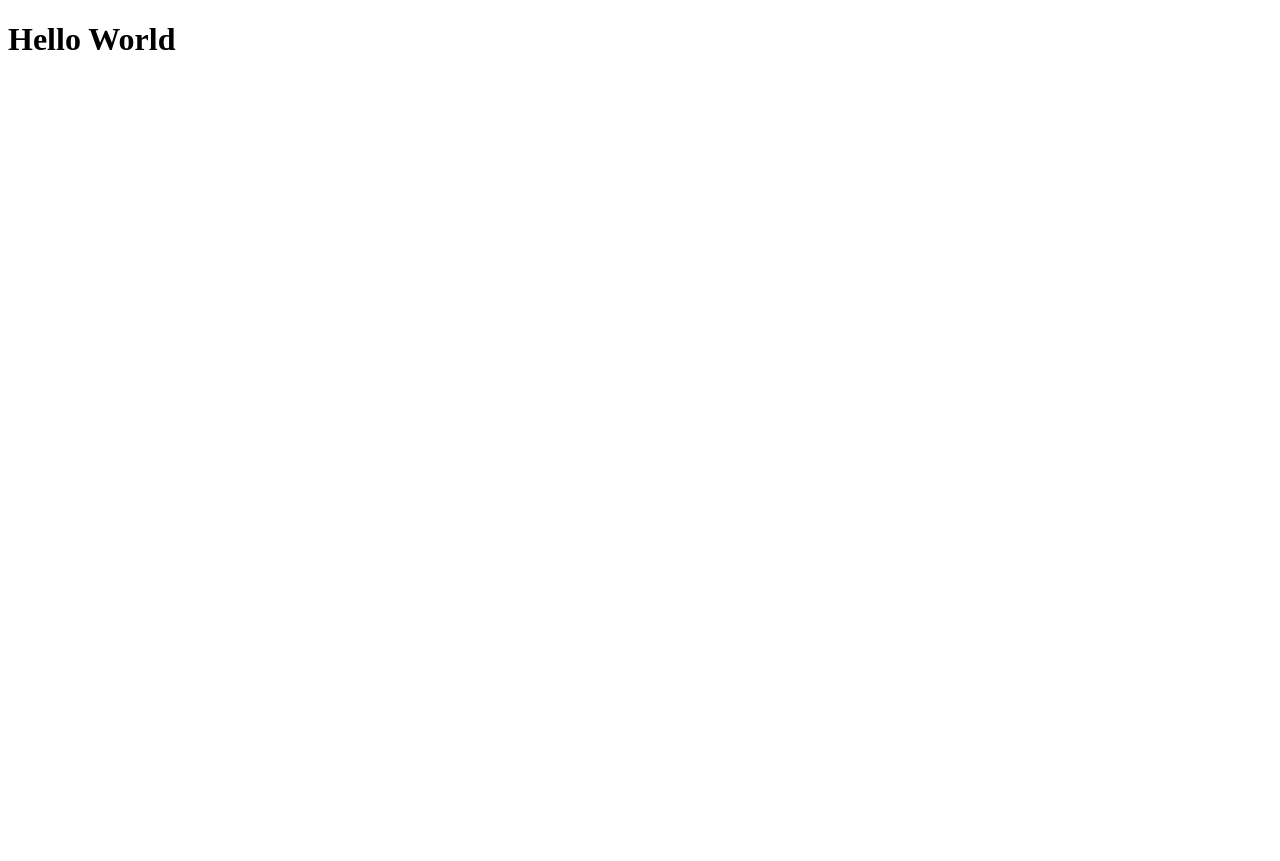
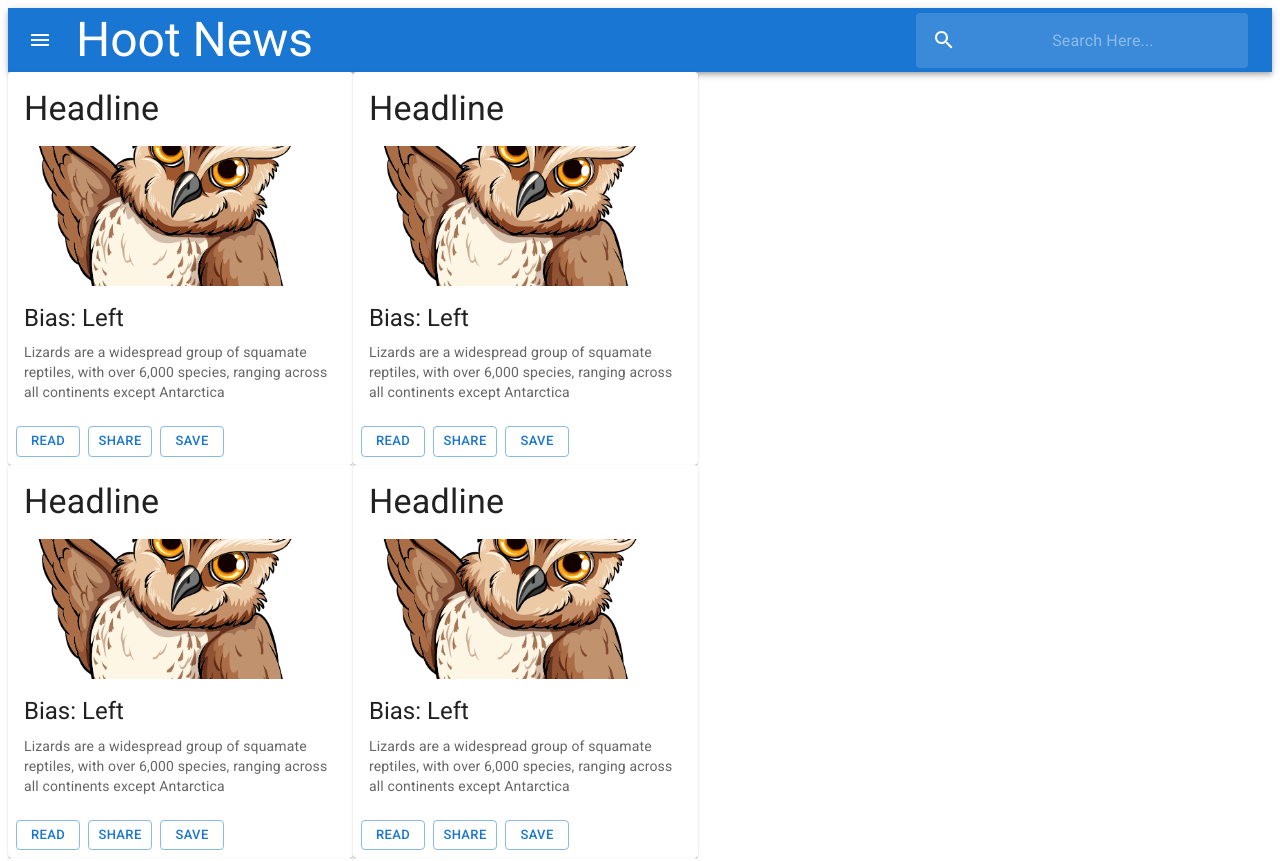
Before and after one commit to giffinmike/ScratchProject, a React app: page / in a window 1280 px wide. Shown: the top 861 px of the page. Before the commit the page ends 800 px from the top, so only its background shows below. Built offline with nearby package versions, Linux system fonts and the light colour scheme.

Commit message:
Pushing small changes to client file, components adn dependencies

```diff
--- a/client/App.jsx
+++ b/client/App.jsx
@@ -1,6 +1,14 @@
-
 import React from "react";
+import Search from "./components/Search.jsx";
+import Home from "./components/Home.jsx";
 
 export default function App() {
-  return <h1>Hello World</h1>;
+  return (
+    <div>
+      <Search />
+      <Home />
+      <Home />
+      <Home />
+    </div>
+  );
 }
--- /dev/null
+++ b/client/components/Home.jsx
@@ -0,0 +1,69 @@
+import * as React from 'react';
+import Card from '@mui/material/Card';
+import CardActions from '@mui/material/CardActions';
+import CardContent from '@mui/material/CardContent';
+import CardMedia from '@mui/material/CardMedia';
+import Button from '@mui/material/Button';
+import Typography from '@mui/material/Typography';
+import StarBorderPurple500SharpIcon from '@mui/icons-material/StarBorderPurple500Sharp';
+
+export default function ImgMediaCard() {
+  return (
+    <div>
+    <div className="cardWrap">
+    <Card sx={{ maxWidth: 345 }} display= "inline block">
+        <CardContent>
+            <Typography variant="h4" component="div">
+                Headline</Typography>
+        </CardContent>
+      <CardMedia
+        component="img"
+        alt="green iguana"
+        height="140"
+        image="./images/owl.png"
+      />
+      <CardContent>
+        <Typography gutterBottom variant="h5" component="div">
+          Bias: Left
+        </Typography>
+        <Typography variant="body2" color="text.secondary">
+          Lizards are a widespread group of squamate reptiles, with over 6,000
+          species, ranging across all continents except Antarctica
+        </Typography>
+      </CardContent>
+      <CardActions>
+        <Button size="small" variant="outlined">Read</Button>
+        <Button size="small" variant="outlined">Share</Button>
+        <Button size="small" variant="outlined">Save</Button>
+      </CardActions>
+    </Card>
+     <Card sx={{ maxWidth: 345 }} display= "inline block">
+     <CardContent>
+         <Typography variant="h4" component="div">
+             Headline</Typography>
+     </CardContent>
+   <CardMedia
+     component="img"
+     alt="green iguana"
+     height="140"
+     image="./images/owl.png"
+   />
+   <CardContent>
+     <Typography gutterBottom variant="h5" component="div">
+       Bias: Left
+     </Typography>
+     <Typography variant="body2" color="text.secondary">
+       Lizards are a widespread group of squamate reptiles, with over 6,000
+       species, ranging across all continents except Antarctica
+     </Typography>
+   </CardContent>
+   <CardActions>
+     <Button size="small" variant="outlined">Read</Button>
+     <Button size="small" variant="outlined">Share</Button>
+     <Button size="small" variant="outlined">Save</Button>
+   </CardActions>
+ </Card>
+ </div>
+ </div>
+  );
+}
--- /dev/null
+++ b/client/components/Search.jsx
@@ -0,0 +1,91 @@
+import * as React from 'react';
+import { styled, alpha } from '@mui/material/styles';
+import AppBar from '@mui/material/AppBar';
+import Button from '@mui/material/Button'
+import Box from '@mui/material/Box';
+import Toolbar from '@mui/material/Toolbar';
+import IconButton from '@mui/material/IconButton';
+import Typography from '@mui/material/Typography';
+import InputBase from '@mui/material/InputBase';
+import MenuIcon from '@mui/icons-material/Menu';
+import SearchIcon from '@mui/icons-material/Search';
+
+const Search = styled('div')(({ theme }) => ({
+  position: 'relative',
+  borderRadius: theme.shape.borderRadius,
+  backgroundColor: alpha(theme.palette.common.white, 0.15),
+  '&:hover': {
+    backgroundColor: alpha(theme.palette.common.white, 0.25),
+  },
+  marginLeft: 0,
+  width: '100%',
+  [theme.breakpoints.up('sm')]: {
+    marginLeft: theme.spacing(1),
+    width: 'auto',
+  },
+}));
+
+const SearchIconWrapper = styled('div')(({ theme }) => ({
+  padding: theme.spacing(0, 2),
+  height: '100%',
+  position: 'absolute',
+  pointerEvents: 'none',
+  display: 'flex',
+  alignItems: 'center',
+  justifyContent: 'center',
+}));
+
+const StyledInputBase = styled(InputBase)(({ theme }) => ({
+  color: 'inherit',
+  '& .MuiInputBase-input': {
+    padding: theme.spacing(2,2,2,2),
+    // vertical padding + font size from searchIcon
+    paddingLeft: `calc(1em + ${theme.spacing(15)})`,
+    transition: theme.transitions.create('width'),
+    width: '100%',
+    [theme.breakpoints.up('sm')]: {
+      width: '20ch',
+      '&:focus': {
+        width: '20ch',
+      },
+    },
+  },
+}));
+
+export default function SearchAppBar() {
+  return (
+    <Box sx={{ flexGrow: 1 }} padding="">
+      <AppBar position="static">
+        <Toolbar>
+          <IconButton
+            size="xl"
+            edge="start"
+            color="inherit"
+            aria-label="open drawer"
+            sx={{ mr: 2 }}
+          >
+            <MenuIcon />
+          </IconButton>
+          <Typography
+            variant="h3"
+            noWrap
+            component="div"
+            sx={{ flexGrow: 1, display: { xs: 'none', sm: 'block' } }}
+          >
+            Hoot News
+          </Typography>
+          <Search>
+            <SearchIconWrapper>
+              <SearchIcon/>
+            </SearchIconWrapper>
+            <StyledInputBase
+              placeholder="Search Here..."
+              inputProps={{ 'aria-label': 'search' }}
+            />
+
+          </Search>
+        </Toolbar>
+      </AppBar>
+    </Box>
+  );
+}
--- a/client/components/blank.js
+++ /dev/null
@@ -1 +0,0 @@
-// testing
--- a/client/index.css
+++ b/client/index.css
@@ -0,0 +1,6 @@
+.cardWrap{
+    display:flex;
+}
+.Blue{
+    background-color: blue;
+}
--- a/client/index.html
+++ b/client/index.html
@@ -1,8 +1,16 @@
-
 <!DOCTYPE html>
 <html>
   <head>
-      <title>React with Webpack</title>
+    <title>React with Webpack</title>
+    <link rel="stylesheet" href="index.css"/>
+    <link
+      rel="stylesheet"
+      href="https://fonts.googleapis.com/css?family=Roboto:300,400,500,700&display=swap"
+    />
+    <link
+      rel="stylesheet"
+      href="https://fonts.googleapis.com/icon?family=Material+Icons"
+    />
   </head>
   <body>
     <div id="app"></div>
--- /dev/null
+++ b/client/styles.css
@@ -0,0 +1,4 @@
+.cardWrap{
+    display:flex-box;
+    align-items: center;
+}
--- a/package.json
+++ b/package.json
@@ -21,6 +21,9 @@
   },
   "homepage": "https://github.com/Tasselled-Wobbegong-PTRI-6/ScratchProject#readme",
   "dependencies": {
+    "@emotion/react": "^11.8.2",
+    "@emotion/styled": "^11.8.1",
+    "@mui/icons-material": "^5.5.1",
     "@mui/material": "^5.5.3",
     "@mui/styled-engine-sc": "^5.5.2",
     "express": "^4.17.3",
```
Also changed, not shown: client/images/owl.png (added), 1 other file (tests, documents, lock files or other folders).
